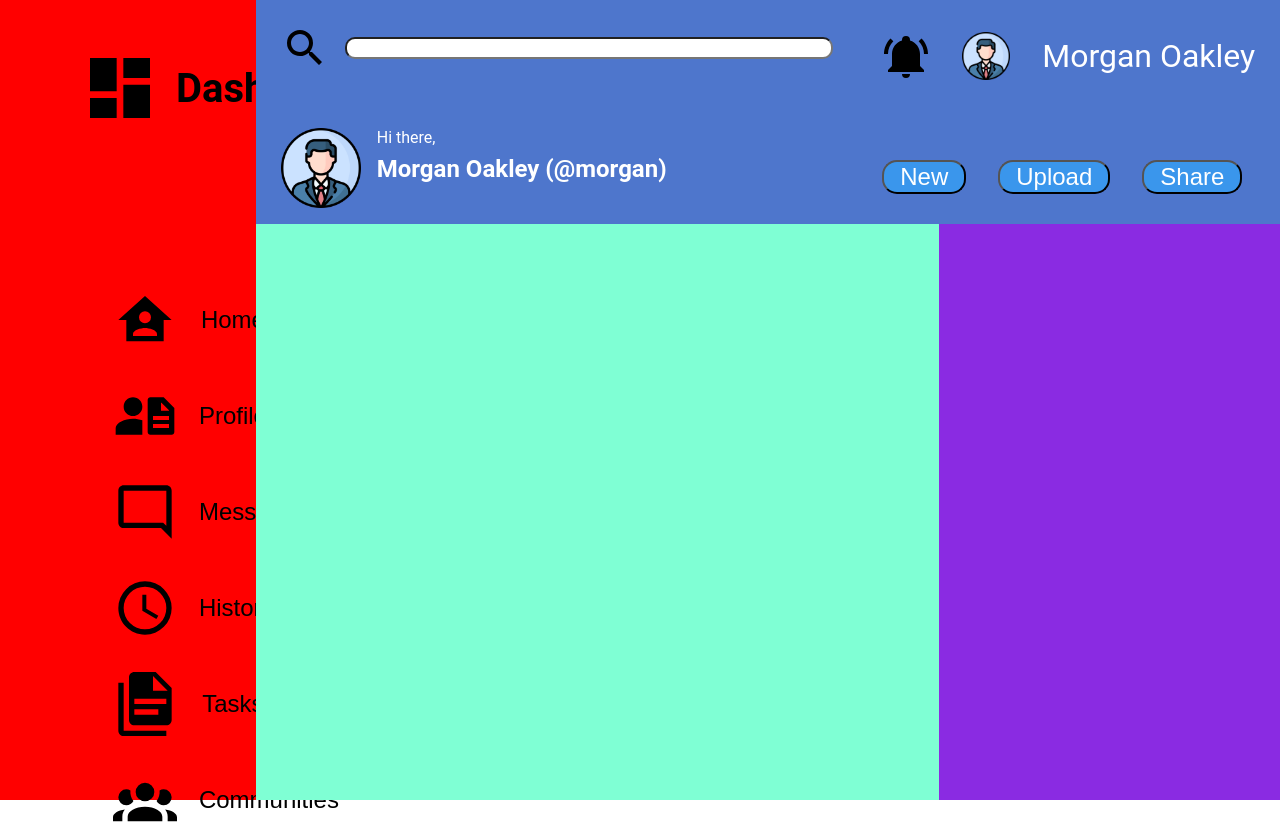
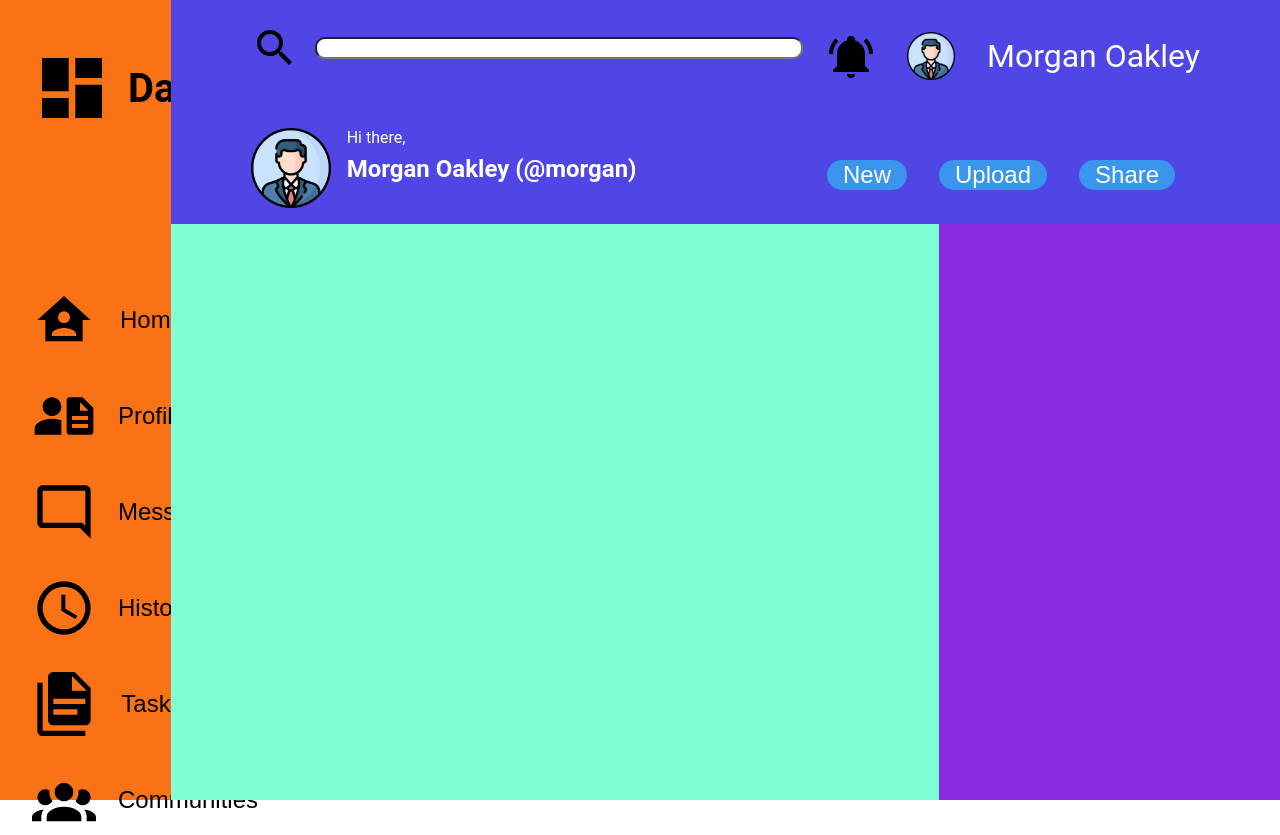
Before and after one commit to RedLight88/admin-dashboard, a plain HTML site: page index.html in a window 1280 px wide. Shown: the top 835 px of the page. Drawn offline with Linux system fonts and the light colour scheme; a web font is replaced by a local one.

Commit message:
changed dimensions and color

```diff
--- a/styles.css
+++ b/styles.css
@@ -21,8 +21,8 @@ body, html {
 }
 .sidebar {
     grid-row: 1/ -1;
-    grid-column: 1 / 4;
-    background-color: red;
+    grid-column: 1 / 3;
+    background-color: #f97316;
     display: flex;
     flex-direction: column;
     align-items: flex-start;
@@ -30,7 +30,7 @@ body, html {
 #dash{
     height: 5rem;
     margin-right: 1rem;
-    margin-left: 5rem;
+    margin-left: 2rem;
 }
 .sidebar h1{
     text-align: start;
@@ -53,8 +53,9 @@ body, html {
 }
 .options {
     display: flex;
-    justify-content: center;
+    justify-content: flex-start;
     align-items: center;
+    margin-left: 1rem;
     margin-top: 2rem;
 }
 .options img{
@@ -77,10 +78,10 @@ body, html {
 
 .header {
     grid-row: 1;
-    grid-column: 4/-1;
-    background-color: rgb(78, 118, 204);
+    grid-column: 3/-1;
+    background-color: #4f46e5;
     display: flex;
-    justify-content: space-around;
+    justify-content: space-between;
     align-items: flex-start;
     color: white;
 
@@ -144,12 +145,18 @@ body, html {
     color: white;
     padding-left: 1rem;
     padding-right: 1rem;
+    border: none;
 }
-
+.rightSide {
+    margin-right: 5rem;
+}
+.search {
+    margin-left: 5rem;
+}
 
 .item-3 {
     grid-row: 2/-1;
-    grid-column: 4/12;
+    grid-column: 3/12;
     background-color: aquamarine;
 }
 
```
